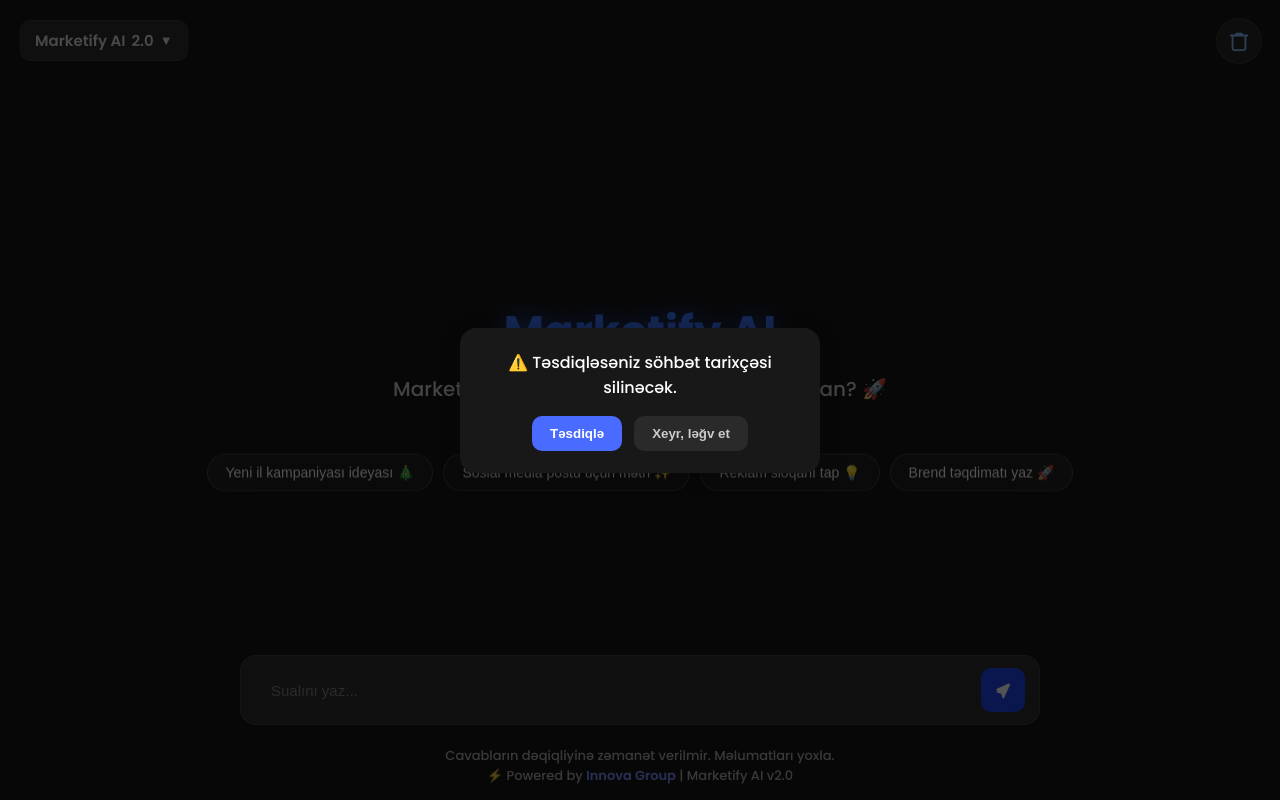
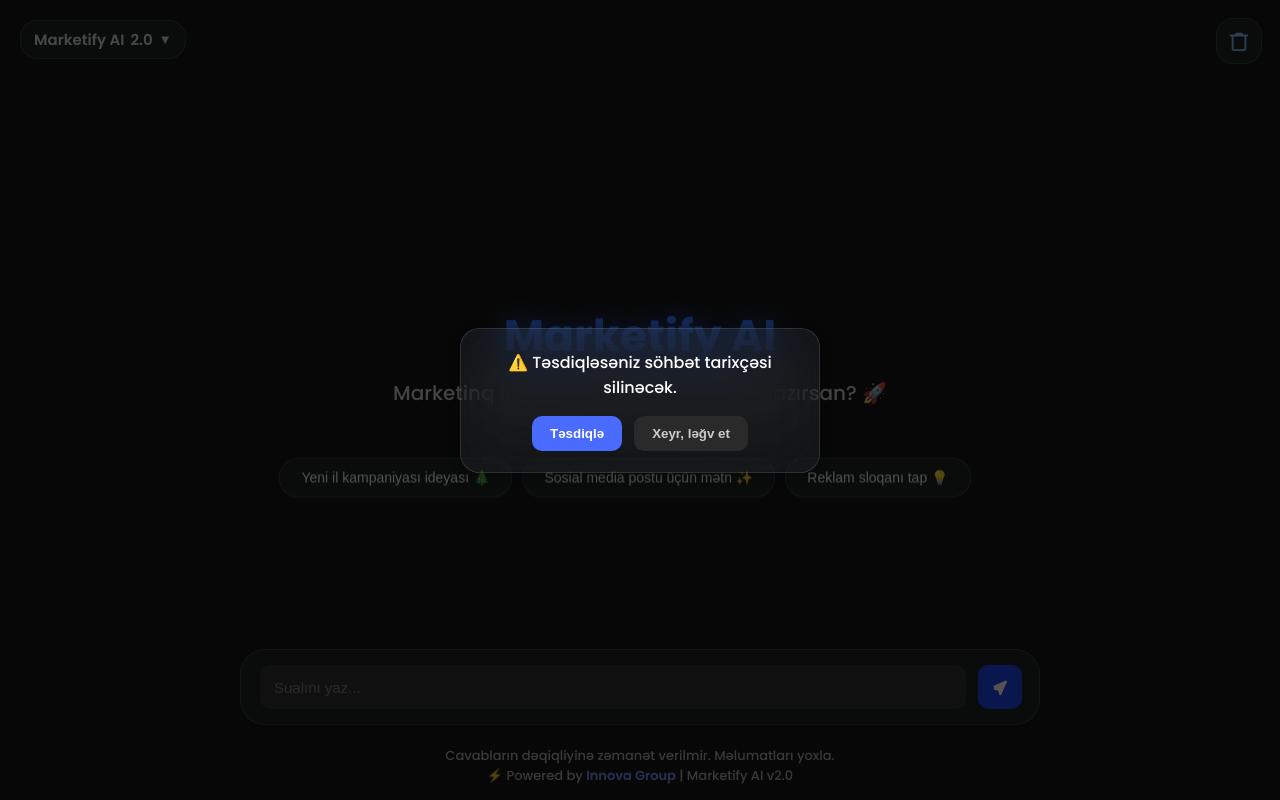
Before and after one commit to jeselemana/marketify.ai, a website: page public/index.html in a window 1280 px wide. Both pictures are taken after a click on the button 1239 px from the left and 41 px from the top of the page. Drawn offline with nearby package versions, Linux system fonts and the light colour scheme.

Commit message:
liquid glass UI update

```diff
--- a/public/index.html
+++ b/public/index.html
@@ -145,7 +145,7 @@
               class="feedback-link"
               target="_blank"
             >
-              💬 Model haqqında tövsiyələrini bölüş
+              💬 Model ilə bağlı təcrübəni bölüş
             </a>
           </div>
         </div>
@@ -170,7 +170,6 @@
               Sosial media postu üçün mətn ✨
             </button>
             <button type="button" class="bubble">Reklam sloqanı tap 💡</button>
-            <button type="button" class="bubble">Brend təqdimatı yaz 🚀</button>
           <span></span><span></span><span></span>
           </div>
         </div>
--- a/public/style.css
+++ b/public/style.css
@@ -718,3 +718,107 @@
     border: none;
   }
 }
+
+/* ============================================================
+   🌬️ iOS 26 LIQUID GLASS OVERRIDE — ONLY SPECIFIED COMPONENTS
+   ============================================================ */
+
+/* Universal glass variables */
+:root {
+  --liq-bg: rgba(190, 210, 255, 0.06);
+  --liq-blur: blur(28px) brightness(135%);
+  --liq-shadow: 0 2px 12px rgba(0,0,0,0.28);
+  --liq-edge: inset 0 0 0 0.5px rgba(255,255,255,0.22);
+}
+
+/* ================
+   1) HEADER BUTTONS
+   ================ */
+
+.model-btn,
+.clear-btn {
+  background: var(--liq-bg) !important;
+  backdrop-filter: var(--liq-blur) !important;
+  -webkit-backdrop-filter: var(--liq-blur) !important;
+  border: none !important;
+  box-shadow: var(--liq-edge), var(--liq-shadow) !important;
+  border-radius: 18px !important;
+  transition: 0.25s !important;
+}
+.model-btn:hover,
+.clear-btn:hover {
+  transform: translateY(-2px) !important;
+}
+
+/* ================
+   2) SUGGESTIONS (.bubble)
+   ================ */
+
+.prompt-bubbles .bubble {
+  background: var(--liq-bg) !important;
+  backdrop-filter: var(--liq-blur) !important;
+  -webkit-backdrop-filter: var(--liq-blur) !important;
+
+  border: none !important;
+  box-shadow: var(--liq-edge), var(--liq-shadow) !important;
+
+  border-radius: 26px !important;
+  padding: 12px 22px !important;
+  color: #fff !important;
+  font-weight: 500 !important;
+
+  transition: 0.25s !important;
+}
+.prompt-bubbles .bubble:hover {
+  transform: translateY(-2px) !important;
+}
+
+/* ==================
+   3) INPUT BAR
+   ================== */
+
+.input-bar {
+  background: var(--liq-bg) !important;
+  backdrop-filter: var(--liq-blur) !important;
+  -webkit-backdrop-filter: var(--liq-blur) !important;
+
+  border: none !important;
+  box-shadow: var(--liq-edge), var(--liq-shadow) !important;
+  border-radius: 26px !important;
+  padding: 14px 18px !important;
+}
+
+.input-wrapper {
+  background: rgba(0,0,0,0.25) !important;
+  backdrop-filter: blur(12px) !important;
+  border-radius: 14px !important;
+}
+
+/* ==================
+   4) DROPDOWN MENU
+   ================== */
+
+.dropdown-menu {
+  background: var(--liq-bg) !important;
+  backdrop-filter: var(--liq-blur) !important;
+  -webkit-backdrop-filter: var(--liq-blur) !important;
+
+  border: none !important;
+  box-shadow: var(--liq-edge), var(--liq-shadow) !important;
+  border-radius: 20px !important;
+}
+
+/* ==================
+   5) POPUP BOXES
+   ================== */
+
+.confirm-box,
+.shake-popup {
+  background: var(--liq-bg) !important;
+  backdrop-filter: var(--liq-blur) !important;
+  -webkit-backdrop-filter: var(--liq-blur) !important;
+
+  border: none !important;
+  box-shadow: var(--liq-edge), var(--liq-shadow) !important;
+  border-radius: 20px !important;
+}
```
